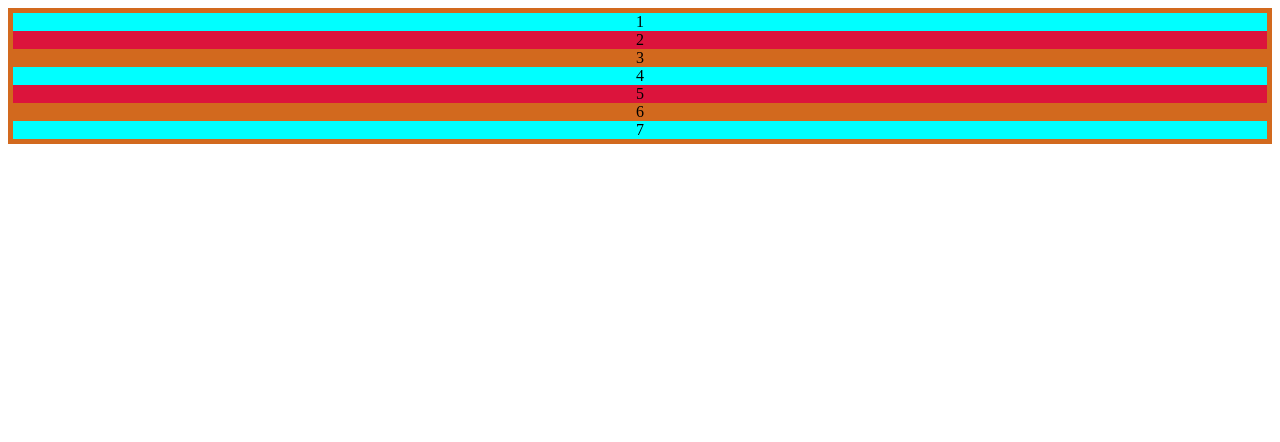
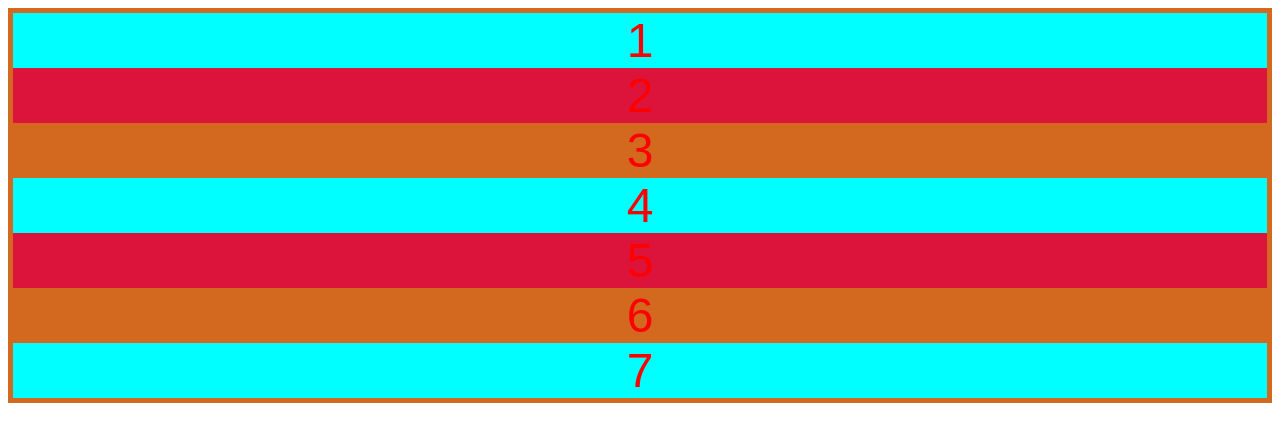
Before and after one commit to ja-volnov/grid, a plain HTML site: page index.html in a window 1280 px wide. Drawn offline with Linux system fonts and the light colour scheme.

Commit message:
начальный шаблон full

```diff
--- a/default-styles.css
+++ b/default-styles.css
@@ -5,6 +5,10 @@
 .grid__item {
     display: flex;
     justify-content: center;
+    align-items: center;
+    color: red;
+    font-family: sans-serif;
+    font-size: 48px;
 }
 
 .grid__item:nth-child(3n +1 ){
```
